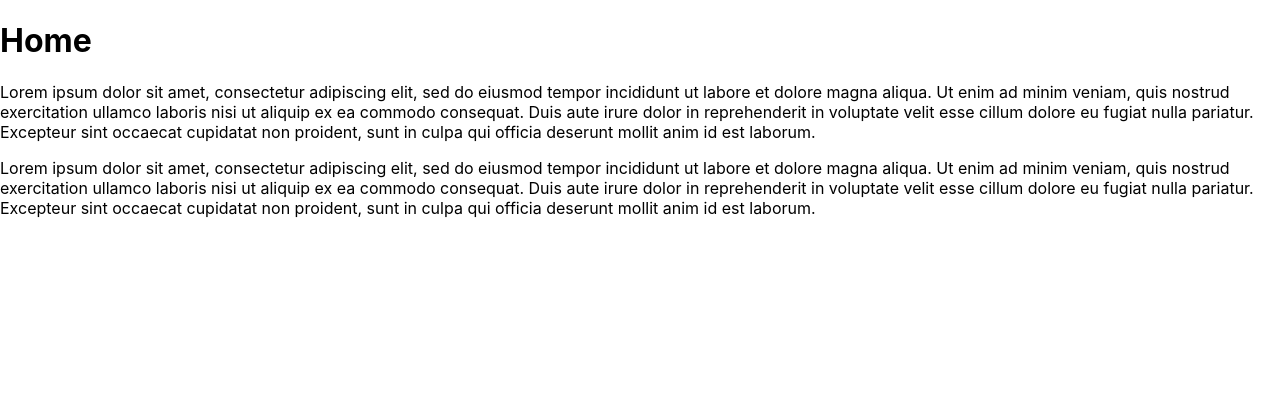
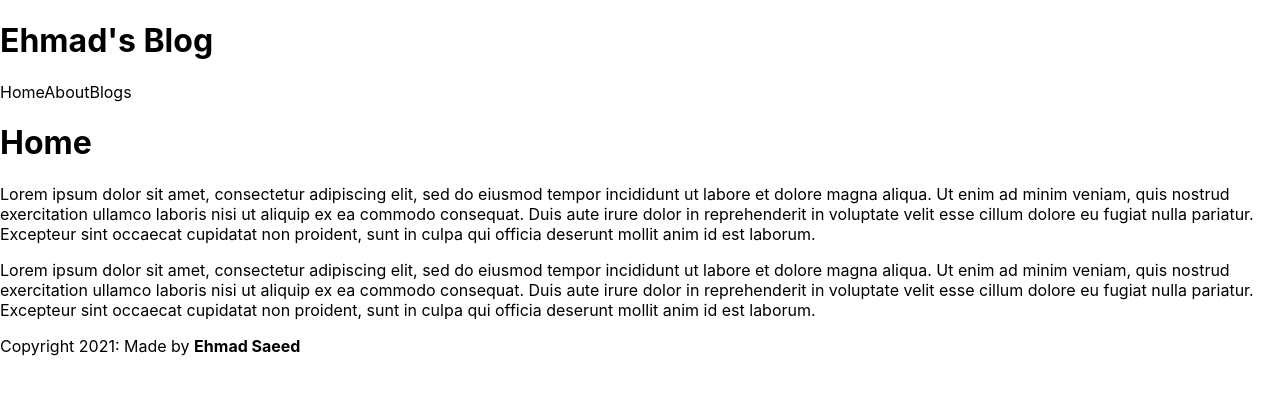
Before and after one commit to justEhmadSaeed/nextjs-starter, a Next.js app: page / in a window 1280 px wide. Shown: the top 394 px of the page. Built offline with nearby package versions, Linux system fonts and the light colour scheme.

Commit message:
📦 NEW: ADD Footer and Navbar Components

```diff
--- /dev/null
+++ b/components/Footer.js
@@ -0,0 +1,10 @@
+import Link from 'next/link';
+const Footer = () => {
+	return (
+		<div>
+			Copyright 2021: Made by <strong>Ehmad Saeed</strong>
+		</div>
+	);
+};
+
+export default Footer;
--- /dev/null
+++ b/components/Navbar.js
@@ -0,0 +1,20 @@
+import Link from 'next/link';
+const Navbar = () => {
+	return (
+		<div>
+			<h1>Ehmad's Blog</h1>
+
+			<Link href='/'>
+				<a>Home</a>
+			</Link>
+			<Link href='/about'>
+				<a>About</a>
+			</Link>
+			<Link href='/blogs'>
+				<a>Blogs</a>
+			</Link>
+		</div>
+	);
+};
+
+export default Navbar;
--- a/pages/index.js
+++ b/pages/index.js
@@ -1,8 +1,11 @@
+import Footer from '../components/footer';
+import Navbar from '../components/Navbar';
 import styles from '../styles/Home.module.css';
 
 export default function Home() {
 	return (
-		<div>
+    <div>
+			<Navbar />
 			<h1>Home</h1>
 			<p>
 				Lorem ipsum dolor sit amet, consectetur adipiscing elit, sed
@@ -24,6 +27,7 @@ export default function Home() {
 				cupidatat non proident, sunt in culpa qui officia deserunt
 				mollit anim id est laborum.
 			</p>
+			<Footer />
 		</div>
 	);
 }
```
